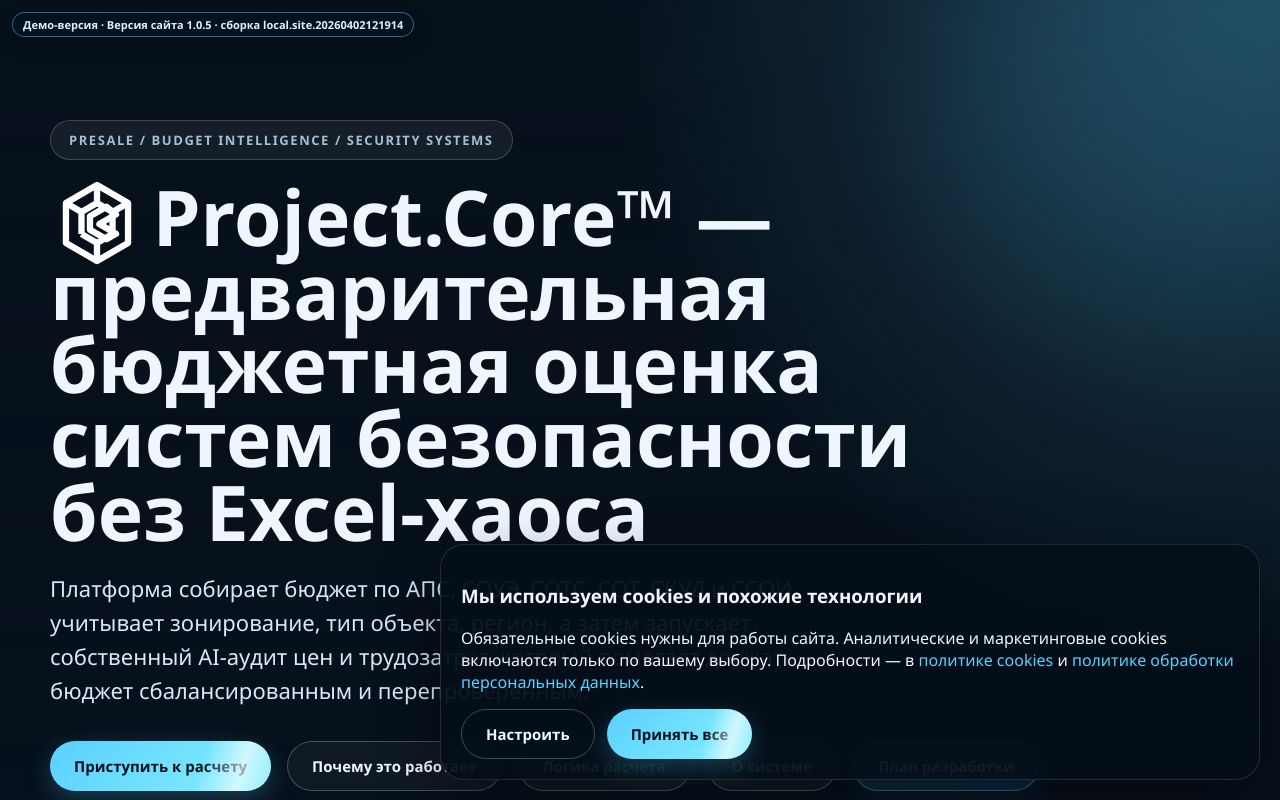
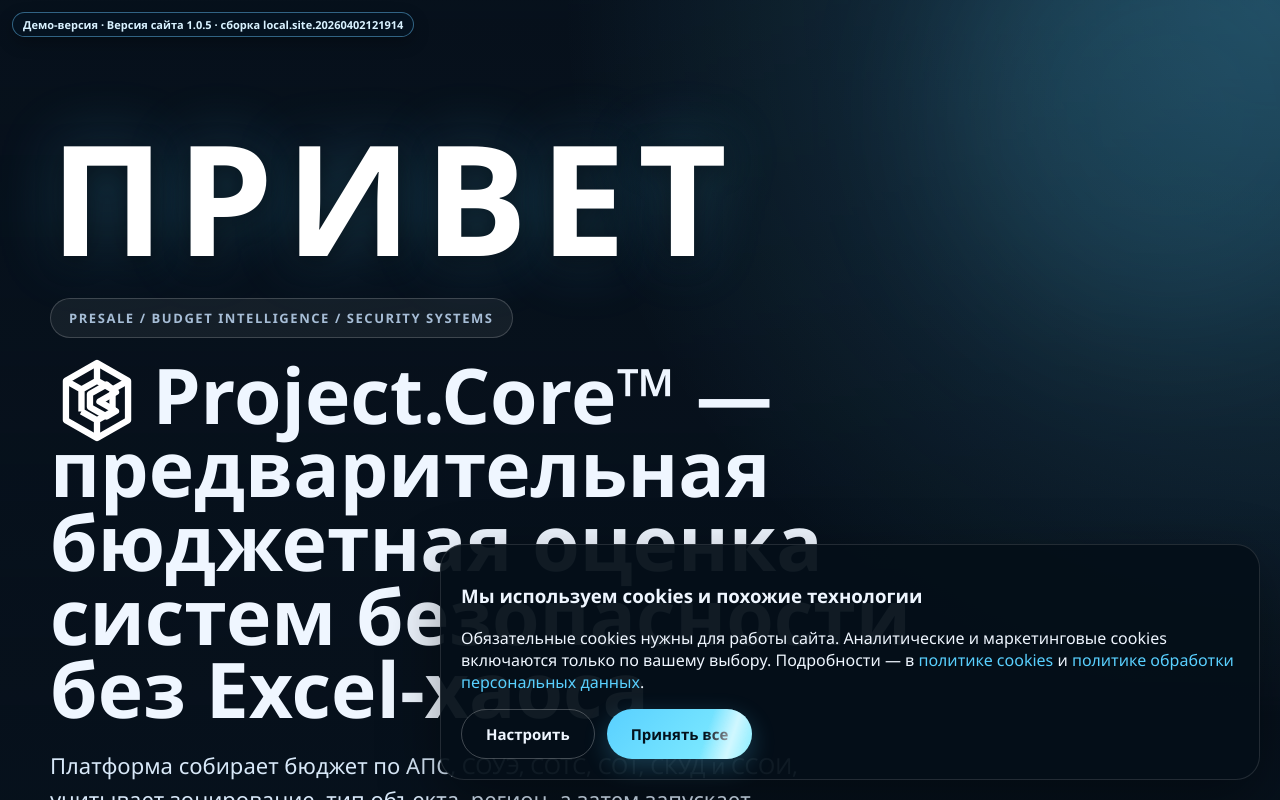
Before and after one commit to AlexSpider0686/Spider0, a React app in the folder src/: page / in a window 1280 px wide. Shown: the top 800 px of the page. Built offline with nearby package versions, Linux system fonts and the light colour scheme; the HTML template or start-up script is replaced by a standard one.

Commit message:
feat: добавить приветствие ПРИВЕТ на главную страницу

```diff
--- a/src/pages/HomePage.tsx
+++ b/src/pages/HomePage.tsx
@@ -195,6 +195,7 @@
       <section className="hero">
         <HeroVideo variant="legacy" />
         <div className="container hero__content">
+          <div className="hero-greeting">ПРИВЕТ</div>
           <div className="hero__badge">Presale / Budget Intelligence / Security Systems</div>
           <h1 className="hero__brand-title">
             <img className="hero__brand-mark" src={projectCoreMarkUrl} alt="" aria-hidden="true" />
--- a/src/site.css
+++ b/src/site.css
@@ -208,6 +208,27 @@
   padding-bottom: 80px;
 }
 
+.app-shell .hero-greeting {
+  font-size: clamp(80px, 12vw, 180px);
+  font-weight: 900;
+  color: #ffffff;
+  letter-spacing: 0.08em;
+  text-transform: uppercase;
+  line-height: 1;
+  margin-bottom: 24px;
+  text-shadow: 0 4px 24px rgba(0, 0, 0, 0.4), 0 0 60px rgba(91, 208, 255, 0.25);
+  animation: greeting-glow 3s ease-in-out infinite alternate;
+}
+
+@keyframes greeting-glow {
+  0% {
+    text-shadow: 0 4px 24px rgba(0, 0, 0, 0.4), 0 0 60px rgba(91, 208, 255, 0.25);
+  }
+  100% {
+    text-shadow: 0 4px 32px rgba(0, 0, 0, 0.5), 0 0 80px rgba(91, 208, 255, 0.4);
+  }
+}
+
 .app-shell .hero__badge,
 .app-shell .section-header__eyebrow,
 .app-shell .modal-card__eyebrow,
```
